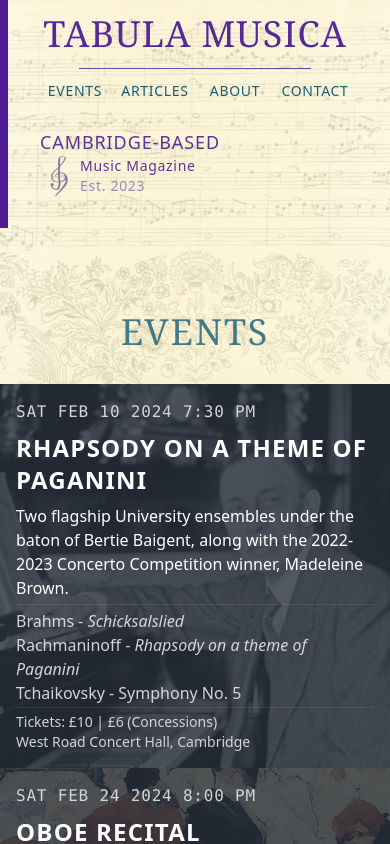
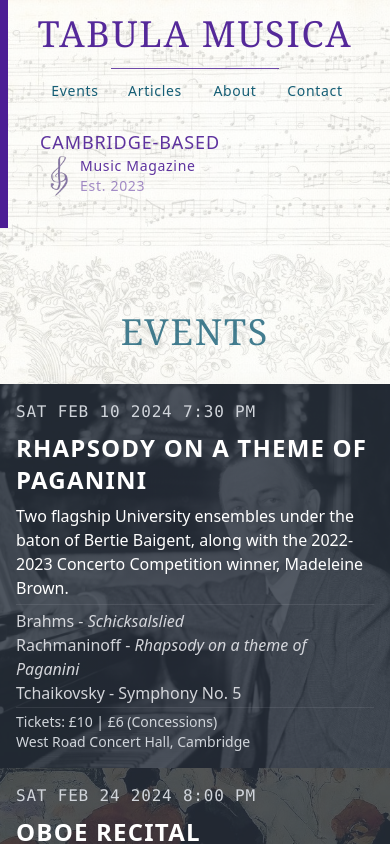
Before and after one commit to IntGrah/tabula-musica, a Next.js app: page / in a window 390 px wide. Shown: the top 844 px of the page. Built offline with nearby package versions, Linux system fonts and the light colour scheme.

Commit message:
Layout share

```diff
--- a/app/layout.tsx
+++ b/app/layout.tsx
@@ -1,6 +1,10 @@
-import "@/app/globals.css";
-import Header from "@/app/ui/header";
-import Footer from "@/app/ui/footer";
+import "./globals.css";
+import Header from "./ui/header";
+import Footer from "./ui/footer";
+import Subtitle from "./ui/subtitle";
+import SectionHeader from "./ui/section-header";
+import Image from "next/image";
+import DieKunstDerFuge from "/public/die-kunst-der-fuge.jpg";
 
 export default function RootLayout({
   children,
@@ -14,6 +18,15 @@ export default function RootLayout({
       </head>
       <body>
         <Header />
+        <div className="relative h-96 md:h-[28rem]">
+          <Image
+            className="size-full object-cover opacity-20"
+            src={DieKunstDerFuge}
+            alt="Manuscript of The Art of Fugue"
+          />
+          <Subtitle />
+          <SectionHeader id="events">Events</SectionHeader>
+        </div>
         <main className="bg-gradient-radial from-amber-200/60 to-amber-100/50 min-h-screen">
           {children}
         </main>
--- a/app/page.tsx
+++ b/app/page.tsx
@@ -1,6 +1,3 @@
-import Image from "next/image";
-import DieKunstDerFuge from "/public/die-kunst-der-fuge.jpg";
-import Home from "./ui/home";
 import SectionHeader from "./ui/section-header";
 import About from "./ui/about";
 import Events from "./events/page";
@@ -9,15 +6,6 @@ import Articles from "./articles/page";
 export default function HomePage() {
   return (
     <>
-      <div className="relative h-96 md:h-[28rem]">
-        <Image
-          className="size-full -z-10 object-cover opacity-20"
-          src={DieKunstDerFuge}
-          alt="Manuscript of The Art of Fugue"
-        />
-        <Home />
-        <SectionHeader id="events">Events</SectionHeader>
-      </div>
       <Events />
       <div className="relative h-72">
         <SectionHeader id="articles">Articles</SectionHeader>
--- a/app/ui/header.tsx
+++ b/app/ui/header.tsx
@@ -6,22 +6,21 @@ import { useEffect, useState } from "react";
 
 export default function Header() {
   const [scroll, setScroll] = useState(0);
-  const scale = Math.min(scroll / 480, 1);
   const delay = Math.max(Math.min(scroll / 480 - 0.4, 1), 0);
-  const font = Math.max(1 - scroll / 720, 0);
+  const font = Math.min(scroll / 720, 1);
 
   useEffect(() => {
     const onScroll = () => setScroll(window.scrollY);
-    onScroll()
+    onScroll();
     window.addEventListener("scroll", onScroll);
     return () => window.removeEventListener("scroll", onScroll);
-  });
+  }, []);
 
   return (
     <header
       className={`w-full fixed z-50 uppercase bg-amber-100`}
       style={{
-        backgroundColor: `rgb(254 243 199 / ${0.8 * scale})`,
+        backgroundColor: `rgb(254 243 199 / ${0.8 * Math.min(scroll / 480, 1)})`,
         backdropFilter: `blur(${delay * 4}px)`,
         boxShadow: `0 ${25 * delay}px ${50 * delay}px ${
           -12 * delay
@@ -30,11 +29,11 @@ export default function Header() {
     >
       <div className="py-3 text-center">
         <Link
-          className="px-2 font-serif font-medium tracking-wide sm:tracking-[0.2em] text-violet-900/95 rounded-lg hover:scale-105"
+          className="px-2 font-serif font-medium tracking-wider xs:tracking-widest sm:tracking-[0.2em] text-violet-900/95 rounded-lg hover:scale-105"
           href="/"
           style={{
-            fontSize: `${24 + 12 * font}px`,
-            lineHeight: `${32 + 12 * font}px`,
+            fontSize: 36 - 12 * font,
+            lineHeight: `${44 - 12 * font}px`,
           }}
         >
           Tabula&nbsp;Musica
@@ -43,7 +42,7 @@ export default function Header() {
       <hr
         className="m-auto border-violet-900/80"
         style={{
-          width: `${168 + 64 * font}px`,
+          width: 168 + 48 * font,
         }}
       />
       <Navigation />
--- a/app/ui/navigation.tsx
+++ b/app/ui/navigation.tsx
@@ -1,26 +1,29 @@
-import Link from "next/link";
-
 export default function Navigation() {
   return (
     <nav className="flex justify-center">
-      <NavLink href="/#events">Events</NavLink>
-      <NavLink href="/#articles">Articles</NavLink>
-      <NavLink href="/#about">About</NavLink>
-      <NavLink href="/#contact">Contact</NavLink>
+      <NavLink link="events">Events</NavLink>
+      <NavLink link="articles">Articles</NavLink>
+      <NavLink link="about">About</NavLink>
+      <NavLink link="contact">Contact</NavLink>
     </nav>
   );
 }
 
 export function NavLink({
+  link,
   children,
-  href,
 }: {
+  link: string;
   children: React.ReactNode;
-  href: string;
 }) {
+  const onClick = () => document.getElementById(link)!.scrollIntoView();
+
   return (
-    <Link className="w-20 sm:w-24 md:w-28 xl:w-32 py-3 text-center text-sm sm:text-sm xl:text-base transition-colors duration-500 text-cyan-800 hover:text-cyan-600 hover:bg-amber-100/40 tracking-wider" href={href}>
+    <button
+      className="w-20 sm:w-24 md:w-28 xl:w-32 py-3 text-center text-sm sm:text-base transition-colors duration-500 text-cyan-800 hover:text-cyan-600 hover:bg-amber-100/40 tracking-wider"
+      onClick={onClick}
+    >
       {children}
-    </Link>
+    </button>
   );
 }
--- a/app/ui/home.tsx
+++ b/app/ui/subtitle.tsx
@@ -4,14 +4,15 @@ import { useEffect, useState } from "react";
 import Image from "next/image";
 import TabulaMusica from "/public/tabula-musica.png";
 
-export default function Home() {
+export default function Subtitle() {
   const [scroll, setScroll] = useState(0);
 
   useEffect(() => {
     const onScroll = () => setScroll(window.scrollY);
+    onScroll();
     window.addEventListener("scroll", onScroll);
     return () => window.removeEventListener("scroll", onScroll);
-  });
+  }, []);
 
   return (
     <div
```
